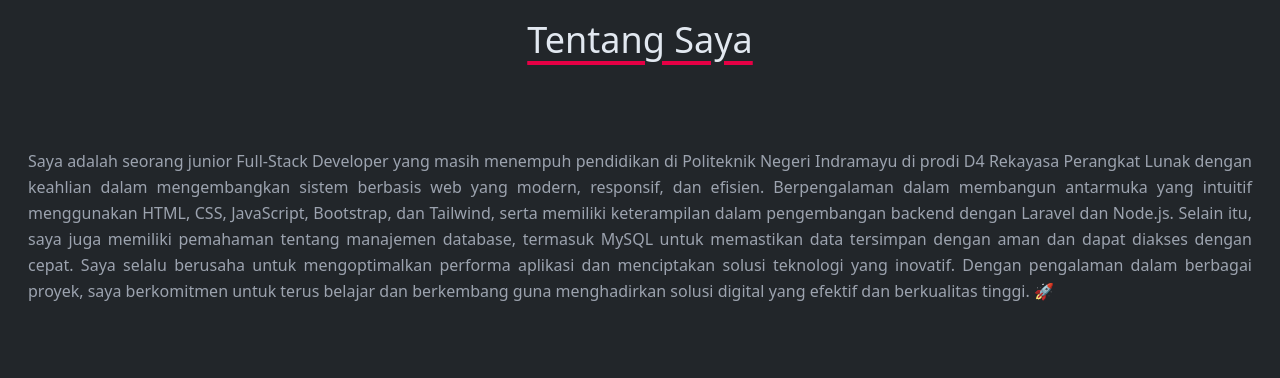
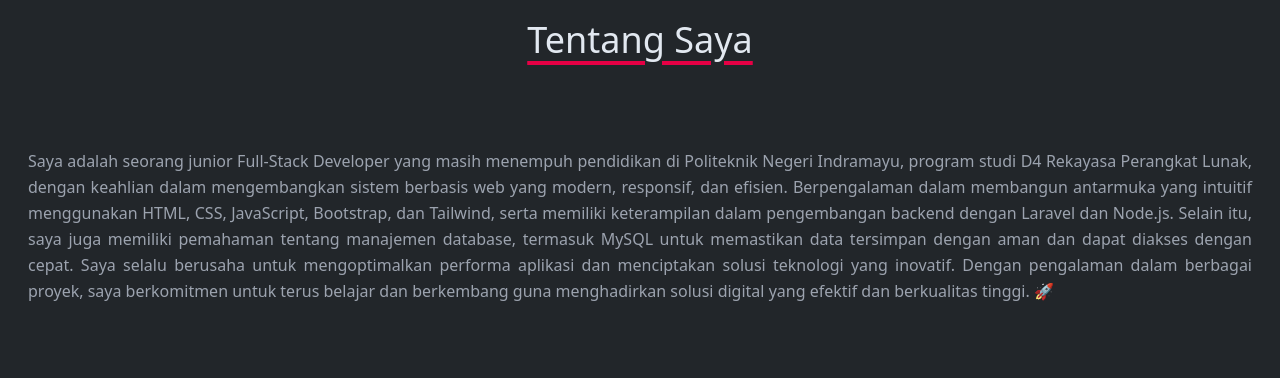
Before and after one commit to dimas-k/porto-dimas.github.io, a website: page index.html in a window 1280 px wide. Shown: the part 880-1258 px from the top of the page. Drawn offline with nearby package versions, Linux system fonts and the light colour scheme.

Commit message:
Update index.html

```diff
--- a/index.html
+++ b/index.html
@@ -120,7 +120,7 @@
             <div class="flex flex-wrap -m-4">
                 <p class="p-6 leading-relaxed text-base text-justify" data-aos="fade-up" data-aos-delay="500">Saya
                     adalah seorang junior Full-Stack Developer yang masih menempuh pendidikan di Politeknik Negeri
-                    Indramayu di prodi D4 Rekayasa Perangkat Lunak dengan keahlian dalam mengembangkan sistem berbasis web yang
+                    Indramayu, program studi D4 Rekayasa Perangkat Lunak, dengan keahlian dalam mengembangkan sistem berbasis web yang
                     modern, responsif, dan efisien. Berpengalaman dalam membangun antarmuka yang intuitif menggunakan
                     HTML, CSS, JavaScript, Bootstrap, dan Tailwind, serta memiliki keterampilan dalam pengembangan
                     backend dengan Laravel dan Node.js.
```
